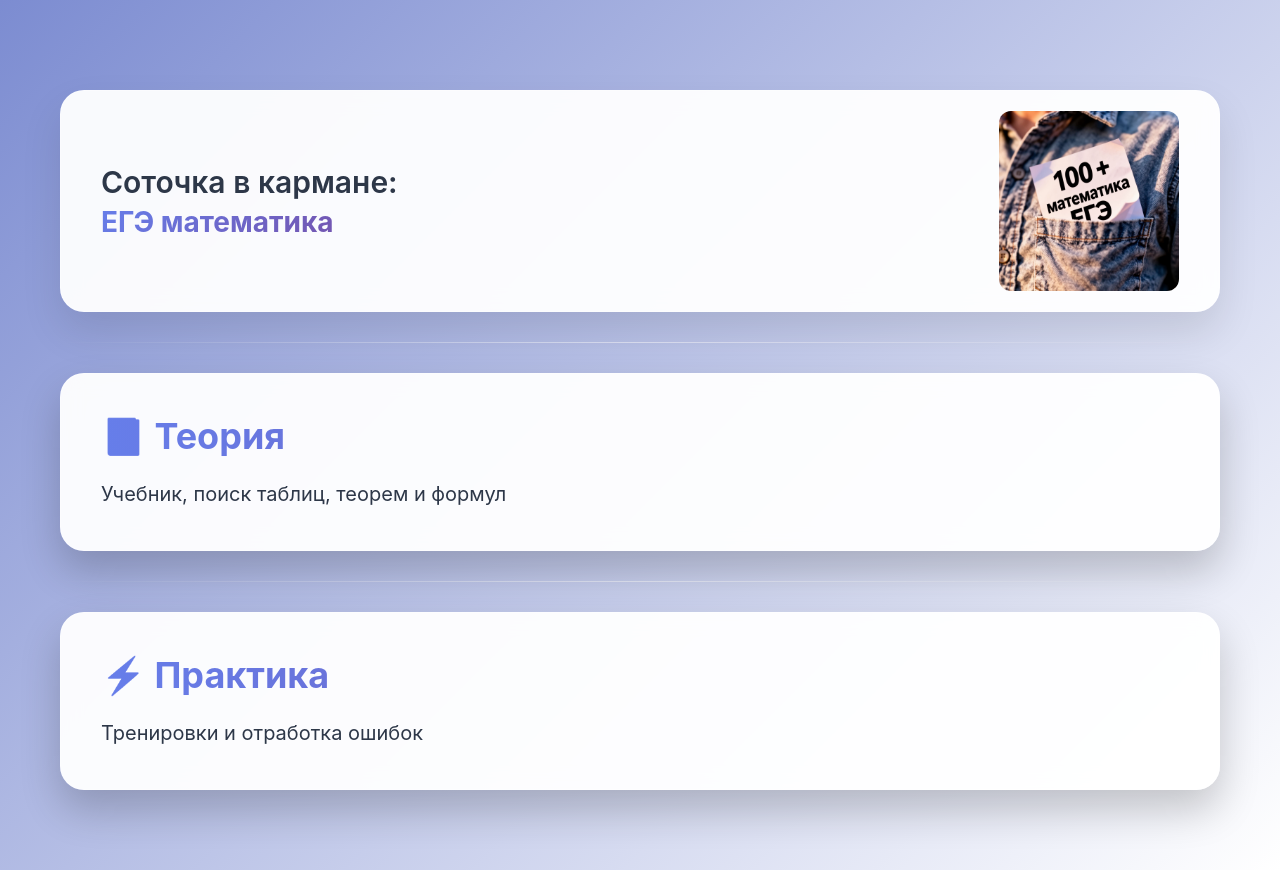
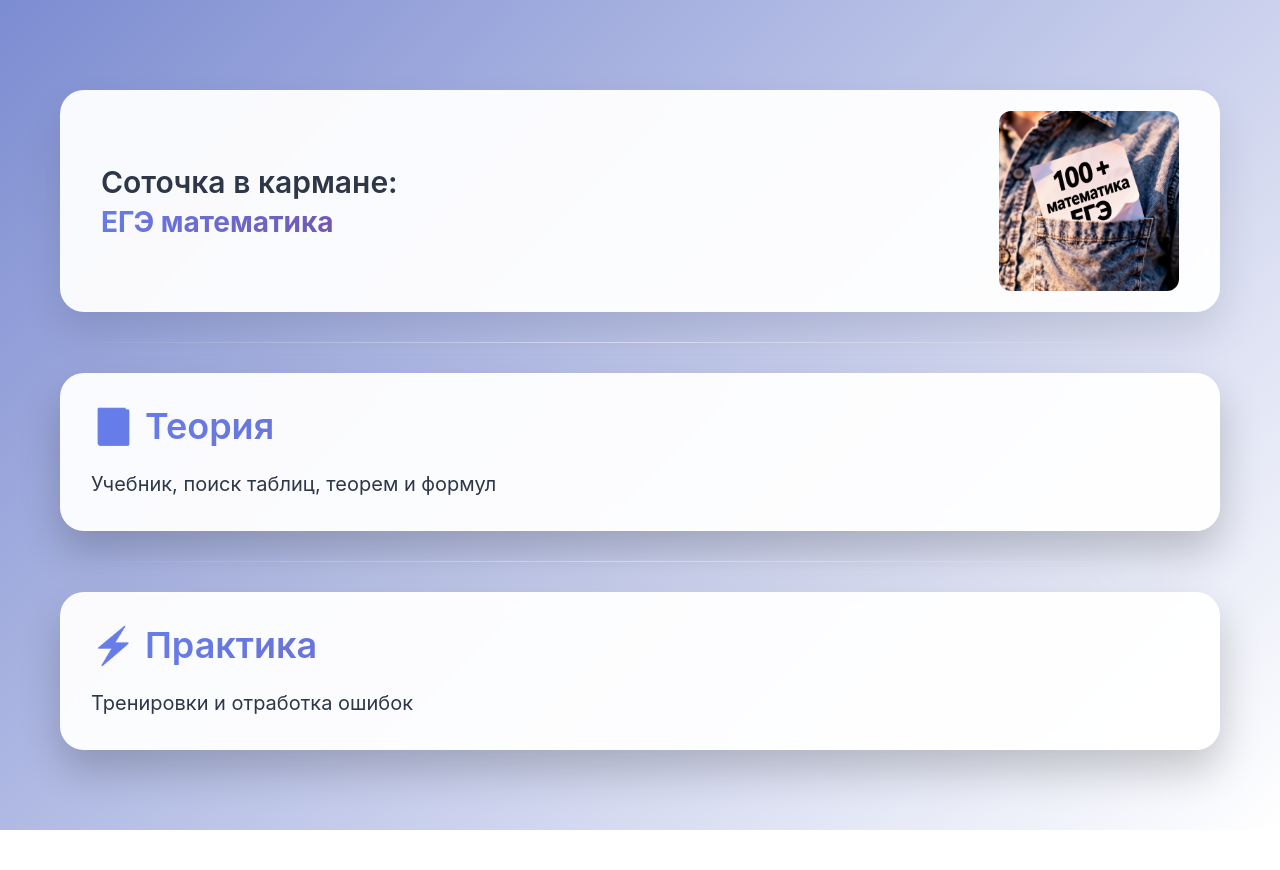
Before and after one commit to BlackTo-To/Sotocka_v_karmane, a plain HTML site: page index.html in a window 1280 px wide. After the commit the page ends 830 px from the top, so only its background shows below. Drawn offline with Linux system fonts and the light colour scheme.

Commit message:
Update card.css

```diff
--- a/css/components/card.css
+++ b/css/components/card.css
@@ -2,7 +2,7 @@
     background: rgba(255, 255, 255, 0.95);
     backdrop-filter: blur(10px);
     border-radius: 24px;
-    padding: 40px;
+    padding: 30px;
     margin-bottom: 30px;
     box-shadow: 0 20px 40px rgba(0,0,0,0.2);
     border: 1px solid rgba(255,255,255,0.3);
@@ -10,7 +10,7 @@
 }
 .card h2 {
     font-size: 36px;
-    font-weight: 700;
+    font-weight: 600;
     background: linear-gradient(90deg, #667eea, #764ba2);
     -webkit-background-clip: text;
     -webkit-text-fill-color: transparent;
```
